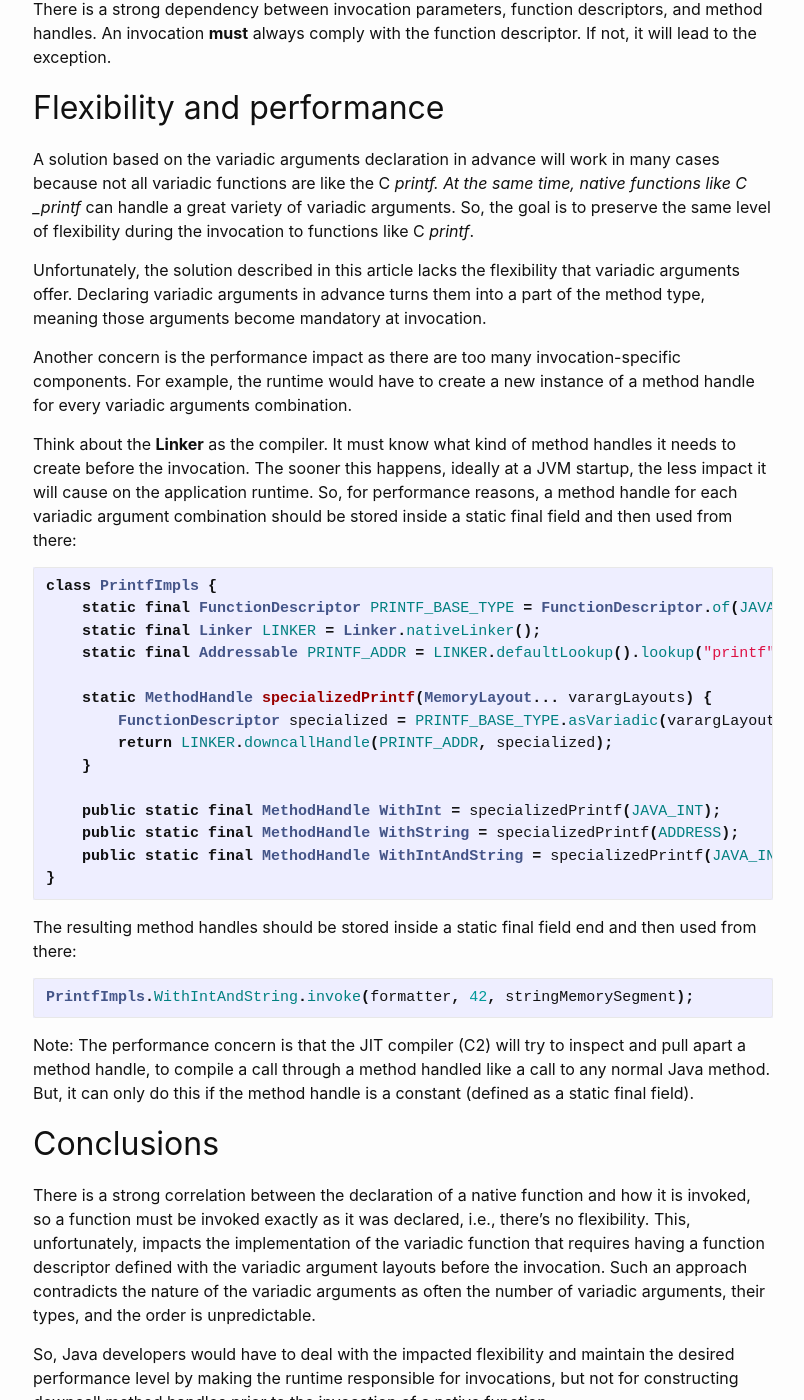
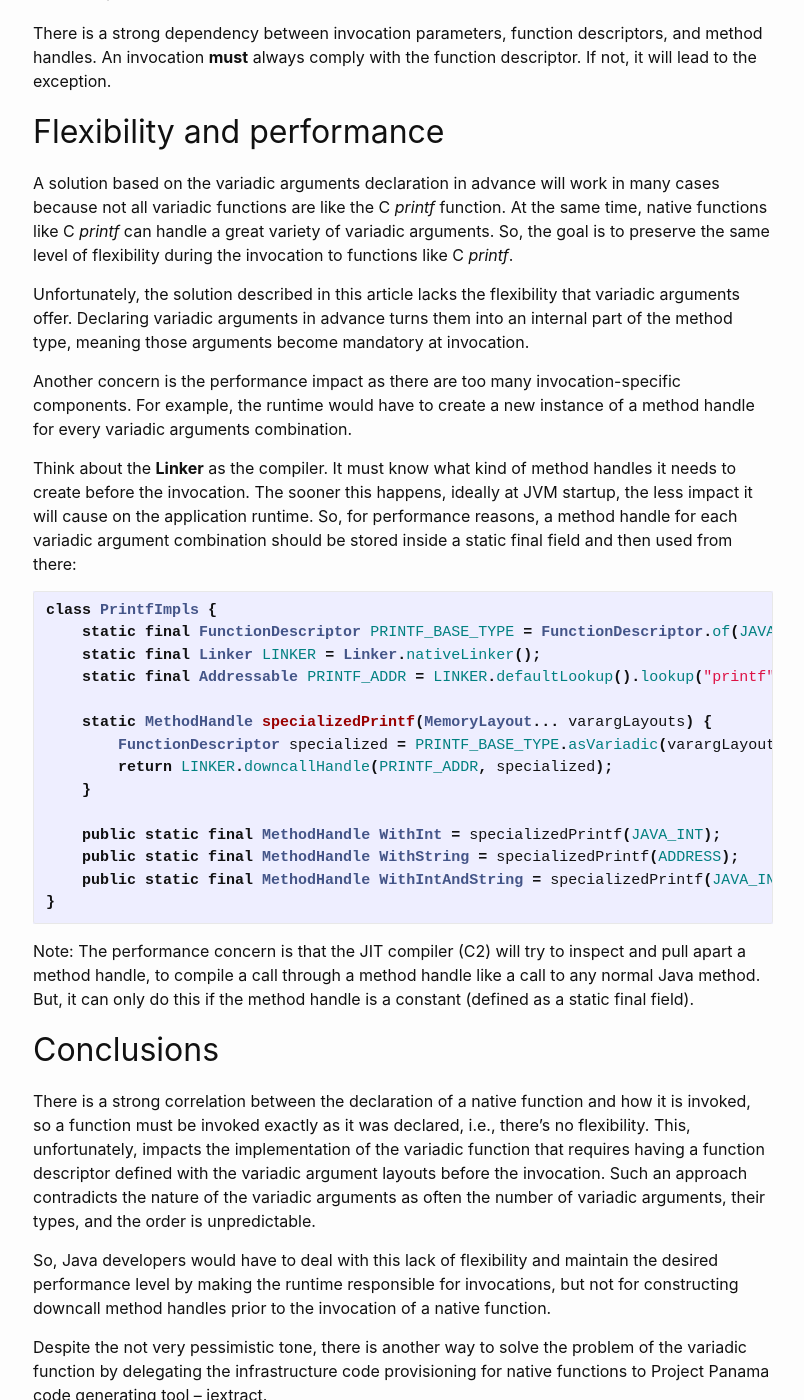
Before and after one commit to denismakogon/denismakogon.github.io, a Jekyll site: the page built from _posts/2022-06-14-introduction-to-project-panama-part-2-simplified-variadic-functions.markdown, in a window 1280 px wide and 1400 px high, scrolled down 5675 px. Shown: the whole window, without its empty margins (237-1041 px from the left). Built offline with Jekyll 4.4.1, drawn with Linux system fonts in a browser that asks for light colours; some of the changed text lies outside the part shown.

Commit message:
more review comments

````diff
--- a/_posts/2022-06-14-introduction-to-project-panama-part-2-simplified-variadic-functions.markdown
+++ b/_posts/2022-06-14-introduction-to-project-panama-part-2-simplified-variadic-functions.markdown
@@ -53,7 +53,7 @@ printf("hello world");
 printf(" I'm a=%s, I'm b=%s", a, b);
 ```
 
-In C/C++, variadic arguments don’t have any type associated with the signature. In Java, it is the opposite -- the type of varargs is required:
+In C/C++, variadic arguments don’t have any type associated in the function signature. In Java, it is the opposite -- the type of varargs is required:
 ```java
 Object someMethod(Object... varargs);
 ```
@@ -70,7 +70,7 @@ FunctionDescriptor function = FunctionDescriptor.of(
 ```
 The C _printf_ is a variadic function, but there is no indication of any variadic arguments in the function descriptor.
 
-According to the C _printf_ definition, it has both named (positional) args (`const char * __restricted`) and variadic arguments (`...`) while the Java entry point of the C _printf_ (**MethodHandle::invoke**) only accepts varargs arguments (there is no distinction between named args and varargs):
+According to the C _printf_ definition, it has both named (positional) arguments (`const char * __restricted`) and variadic arguments (`...`) while the Java entry point of the C _printf_ function (**MethodHandle::invoke**) only accepts varargs arguments (there is no distinction between named arguments and varargs):
 ```java
 public final native @PolymorphicSignature Object invoke(Object... args) throws Throwable;
 ```
@@ -91,7 +91,7 @@ Therefore, to perform a native call, the Java runtime must know the method handl
 #### Native function descriptor and method type
 
 The **FunctionDescriptor** is key to invoking the method type validation of a native function (safe type converting) and is the only entity the JVM
-relies on when attempting to match the **MethodHandle::invoke** method type to the descriptor method type as a reference value.
+relies on when attempting to match the **MethodHandle::invoke** method type to the function descriptor method type.
 
 At runtime, **MethodHandle::invoke** is called, and the JVM attempts safe type converting between the [MethodType](https://download.java.net/java/early_access/jdk19/docs/api/java.base/java/lang/invoke/MethodType.html) derived from a function descriptor
 ```java
@@ -114,11 +114,10 @@ During the invocation, the JVM will create a method type using the arguments (`M
 ( MethodHandle(Addressable)int ) MethodHandle(MemorySegment)int
 ```
 
-Note: Such type converting procedure would be successful because the **MemorySegment** class implements the [Addressable interface](https://download.java.net/java/early_access/jdk19/docs/api/java.base/java/lang/foreign/Addressable.html).
+Note: Such type converting procedure will succeed because the **MemorySegment** interface implements the [Addressable interface](https://download.java.net/java/early_access/jdk19/docs/api/java.base/java/lang/foreign/Addressable.html).
 
 The key takeaway is that the JVM is leveraging the **FunctionDescriptor** return value and the argument layouts to create a method type.
-The argument types, order, and quantity validation will be enforced by the JVM during the call of a native function
-because the components of a descriptor like a return value type and the argument layouts form a method type:
+It means that the argument types, order, and quantity as well as the return value type validation will be enforced by the JVM during the invocation of a native function:
 ```java
 var emptyDescriptor = FunctionDescriptor.of(JAVA_INT);
 System.out.println(Linker.downcallType(emptyDescriptor));
@@ -207,16 +206,16 @@ If not, it will lead to the exception.
 
 ## Flexibility and performance
 
-A solution based on the variadic arguments declaration in advance will work in many cases because not all variadic functions are like the C _printf.
+A solution based on the variadic arguments declaration in advance will work in many cases because not all variadic functions are like the C _printf_ function.
 At the same time, native functions like C _printf_ can handle a great variety of variadic arguments.
 So, the goal is to preserve the same level of flexibility during the invocation to functions like C _printf_.
 
-Unfortunately, the solution described in this article lacks the flexibility that variadic arguments offer. Declaring variadic arguments in advance turns them into a part of the method type, meaning those arguments become mandatory at invocation.
+Unfortunately, the solution described in this article lacks the flexibility that variadic arguments offer. Declaring variadic arguments in advance turns them into an internal part of the method type, meaning those arguments become mandatory at invocation.
 
 Another concern is the performance impact as there are too many invocation-specific components. For example, the runtime would have to create a new instance of a method handle for every variadic arguments combination.
 
 Think about the **Linker** as the compiler. It must know what kind of method handles it needs to create before the invocation.
-The sooner this happens, ideally at a JVM startup, the less impact it will cause on the application runtime.
+The sooner this happens, ideally at JVM startup, the less impact it will cause on the application runtime.
 So, for performance reasons, a method handle for each variadic argument combination should be stored inside a static final field and then used from there:
 ```java
 class PrintfImpls {
@@ -234,12 +233,8 @@ class PrintfImpls {
     public static final MethodHandle WithIntAndString = specializedPrintf(JAVA_INT, ADDRESS);
 }
 ```
-The resulting method handles should be stored inside a static final field end and then used from there:
-```java
-PrintfImpls.WithIntAndString.invoke(formatter, 42, stringMemorySegment);
-```
 
-Note: The performance concern is that the JIT compiler (C2) will try to inspect and pull apart a method handle, to compile a call through a method handled like a call to any normal Java method.
+Note: The performance concern is that the JIT compiler (C2) will try to inspect and pull apart a method handle, to compile a call through a method handle like a call to any normal Java method.
 But, it can only do this if the method handle is a constant (defined as a static final field).
 
 ## Conclusions
@@ -248,7 +243,7 @@ There is a strong correlation between the declaration of a native function and h
 This, unfortunately, impacts the implementation of the variadic function that requires having a function descriptor defined with the variadic argument layouts before the invocation.
 Such an approach contradicts the nature of the variadic arguments as often the number of variadic arguments, their types, and the order is unpredictable.
 
-So, Java developers would have to deal with the impacted flexibility and maintain the desired performance level
+So, Java developers would have to deal with this lack of flexibility and maintain the desired performance level
 by making the runtime responsible for invocations, but not for constructing downcall method handles prior to the invocation of a native function.
 
 Despite the not very pessimistic tone, there is another way to solve the problem of the variadic function by delegating
````
Also changed, not shown: other parts of _posts/2022-06-14-introduction-to-project-panama-part-2-simplified-variadic-functions.markdown (+2 -2 lines).
